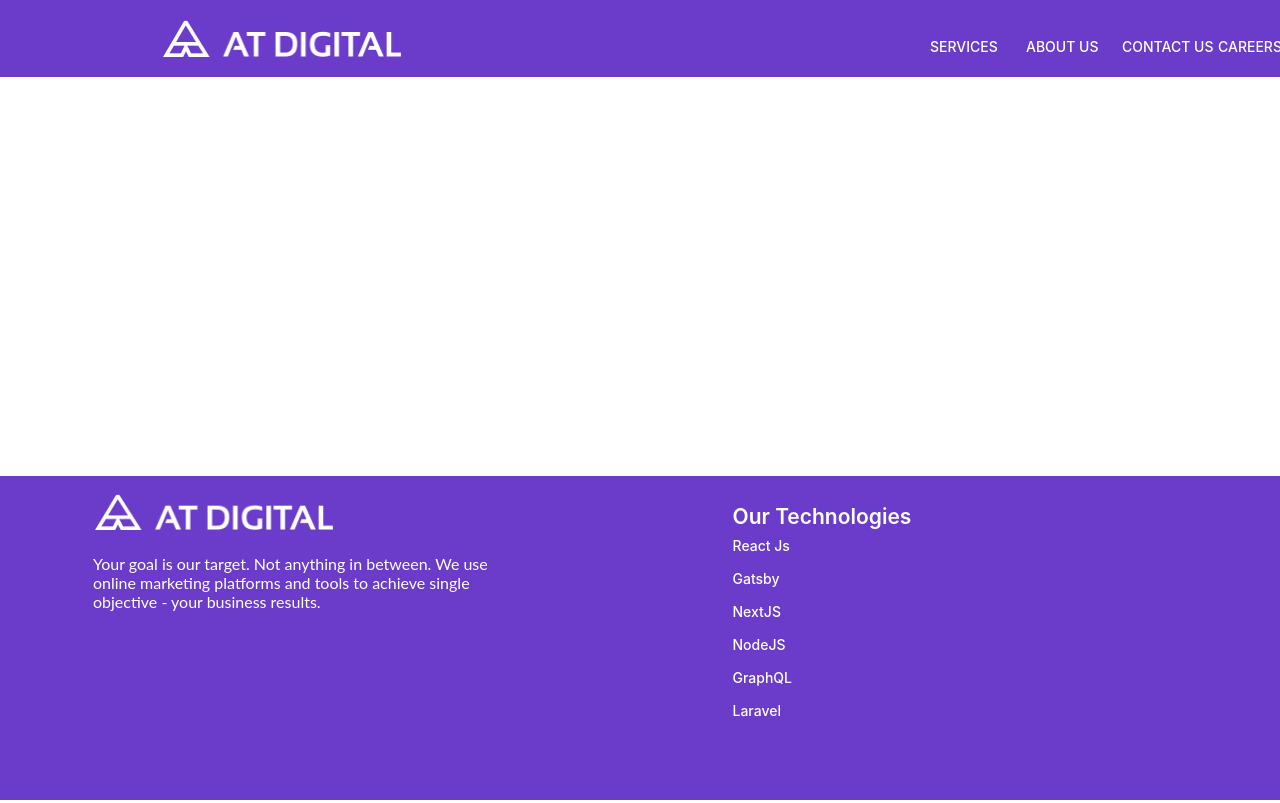
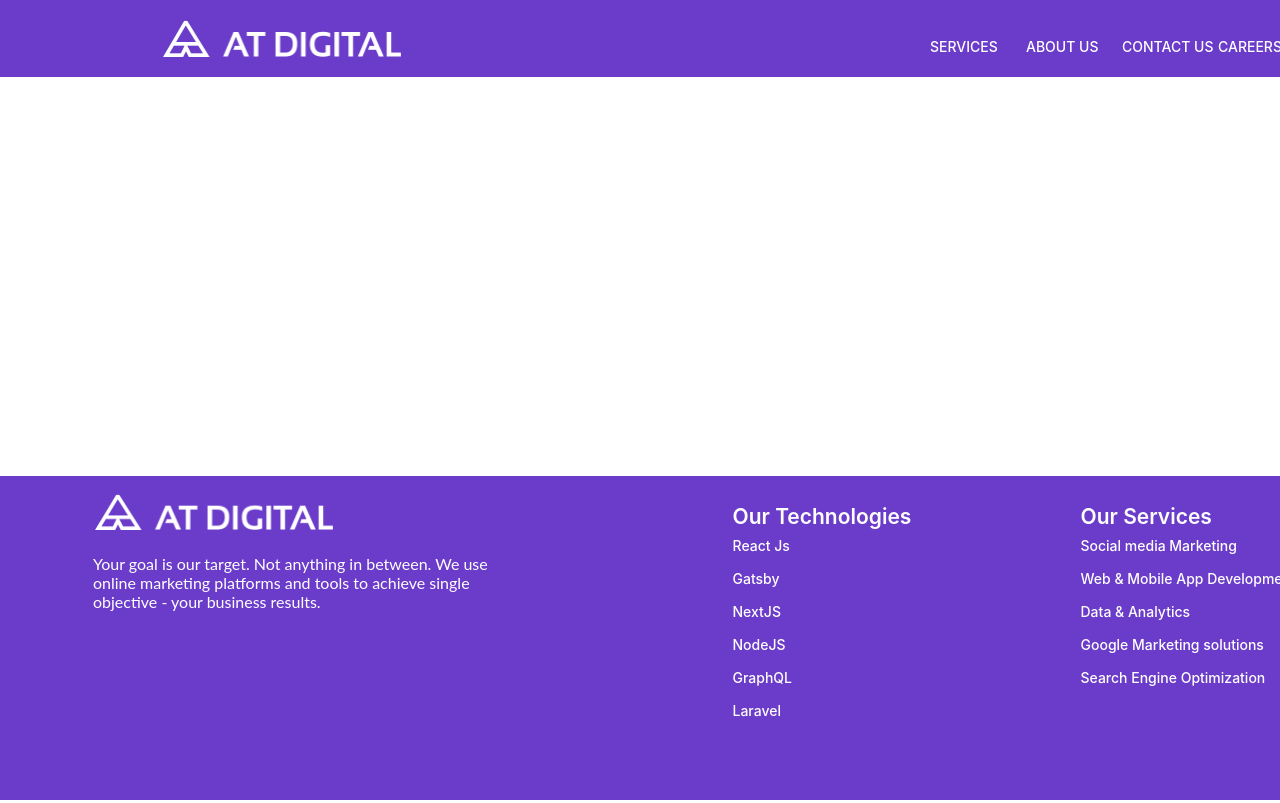
Before and after one commit to NimeshaKavindi/AT-Digital---Nimesha-Kavindi, a React (Create React App) app: page / in a window 1280 px wide. Shown: the top 803 px of the page. Built offline with nearby package versions, Linux system fonts and the light colour scheme.

Commit message:
Add content under Our Services and make css

```diff
--- a/src/Components/Footer.js
+++ b/src/Components/Footer.js
@@ -37,7 +37,14 @@ function Footer() {
 
                         </div>
 
-                        <div className="col-4"></div>
+                        <div className="col-4">
+                            <div><p className="technologies-title">Our Services</p></div>
+                            <div><p className="technologies-list">Social media Marketing</p></div>
+                            <div><p className="technologies-list">Web & Mobile App Development</p></div>
+                            <div><p className="technologies-list">Data & Analytics</p></div>
+                            <div><p className="technologies-list">Google Marketing solutions</p></div>
+                            <div><p className="technologies-list">Search Engine Optimization</p></div>
+                        </div>
                     </div>
 
                 </div>
--- a/src/styles/footer.css
+++ b/src/styles/footer.css
@@ -85,3 +85,6 @@
     height: 17px;
 
   }
+.service{
+
+}
```
